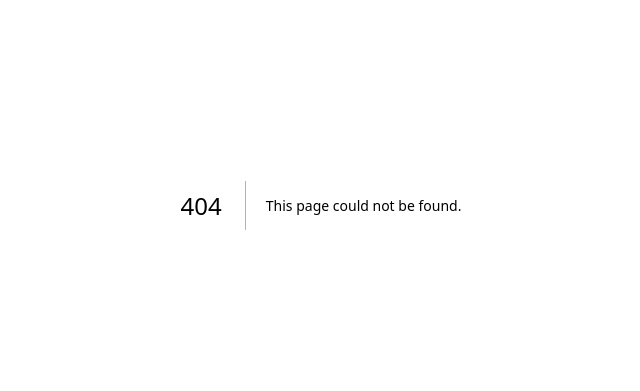
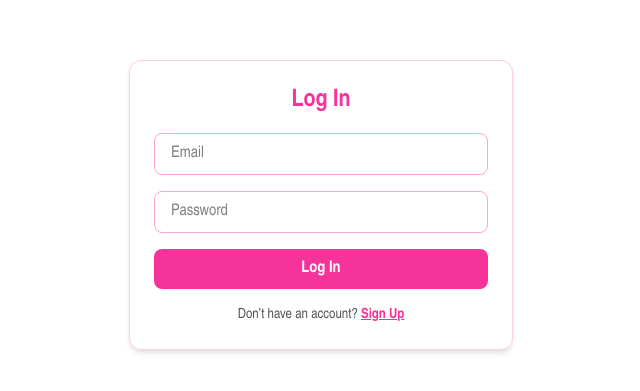
Before and after one commit to AdamSultan107/beats-store-template, a Next.js app: page /login in a window 1280 px wide. Before the commit this address had no page. Shown: the part 195-586 px from the top of the page, without its empty margins (319-959 px from the left). Built offline with nearby package versions, Linux system fonts and the light colour scheme; no server answers.

Commit message:
added login and thank you page; linked login page to navbar; edited checkout and cart pages

```diff
--- a/app/cart/page.tsx
+++ b/app/cart/page.tsx
@@ -19,6 +19,7 @@ type CartItem = {
 
 export default function CartPage() {
   const [showConfirmModal, setShowConfirmModal] = useState(false);
+  const [showToast, setShowToast] = useState(false);
   const [cartItems, setCartItems] = useState<CartItem[]>([]);
   const [loading, setLoading] = useState(true);
 
@@ -54,8 +55,6 @@ export default function CartPage() {
     const guestId = localStorage.getItem("shadx2_guest_id");
     if (!guestId) return;
 
-    if (!confirm("Are you sure you want to clear your cart?")) return;
-
     const { error } = await supabase
       .from("cart_items")
       .delete()
@@ -65,6 +64,8 @@ export default function CartPage() {
       console.error("Error clearing cart:", error);
     } else {
       fetchCartItems();
+      setShowToast(true);
+      setTimeout(() => setShowToast(false), 3000);
     }
   };
 
@@ -77,9 +78,16 @@ export default function CartPage() {
   }, []);
 
   return (
-    <div className="bg-white text-black font-[Arial_Narrow] min-h-screen">
+    <div className="bg-white text-black font-[Arial_Narrow] min-h-screen relative">
       <Navbar />
       <main className="max-w-5xl mx-auto px-6 py-16">
+        {showToast && (
+          <div className="mb-6 text-center">
+            <div className="inline-block bg-pink-500 text-white font-semibold py-2 px-4 rounded-xl shadow transition">
+              Your cart has been cleared.
+            </div>
+          </div>
+        )}
         <h1 className="text-3xl font-bold mb-10 text-center">Your Cart</h1>
 
         {loading ? (
@@ -106,7 +114,7 @@ export default function CartPage() {
                 </div>
                 <button
                   onClick={() => handleRemove(item.id)}
-                  className="text-sm text-pink-500 hover:text-pink-700 font-semibold"
+                  className="text-sm text-pink-500 hover:text-pink-700 font-semibold cursor-pointer"
                 >
                   Remove
                 </button>
@@ -121,7 +129,7 @@ export default function CartPage() {
             <div className="flex justify-end">
               <button
                 onClick={() => setShowConfirmModal(true)}
-                className="text-sm text-red-500 hover:text-red-700 font-semibold"
+                className="text-sm text-red-500 cursor-pointer hover:text-red-700 font-semibold"
               >
                 Clear Cart
               </button>
@@ -129,12 +137,12 @@ export default function CartPage() {
 
             <div className="text-center mt-8 space-y-4">
               <Link href="/checkout">
-                <button className="bg-pink-500 hover:bg-pink-600 text-white px-6 py-2 rounded-lg transition">
+                <button className="bg-pink-500 hover:bg-pink-600 cursor-pointer text-white px-6 py-2 rounded-lg transition">
                   Proceed to Checkout
                 </button>
               </Link>
               <Link href="/kits">
-                <button className="border border-pink-400 text-pink-500 hover:bg-pink-100 px-6 py-2 rounded-lg transition ml-4">
+                <button className="border border-pink-400 cursor-pointer text-pink-500 hover:bg-pink-100 px-6 py-2 rounded-lg transition ml-4">
                   Continue Shopping
                 </button>
               </Link>
@@ -144,6 +152,7 @@ export default function CartPage() {
       </main>
       <Footer />
 
+      {/* Modal */}
       {showConfirmModal && (
         <div className="fixed inset-0 bg-black/30 flex items-center justify-center z-50">
           <div className="bg-white rounded-xl p-6 max-w-sm w-full text-center shadow-lg font-[Arial_Narrow]">
@@ -156,7 +165,7 @@ export default function CartPage() {
             <div className="flex justify-center gap-4">
               <button
                 onClick={() => setShowConfirmModal(false)}
-                className="px-4 py-2 text-sm text-neutral-600 border border-neutral-300 rounded-lg hover:bg-neutral-100"
+                className="px-4 py-2 text-sm text-neutral-600 border border-neutral-300 rounded-lg hover:bg-neutral-100 cursor-pointer"
               >
                 Cancel
               </button>
@@ -165,7 +174,7 @@ export default function CartPage() {
                   setShowConfirmModal(false);
                   await handleClearCart();
                 }}
-                className="px-4 py-2 text-sm text-white bg-red-500 hover:bg-red-600 rounded-lg"
+                className="px-4 py-2 text-sm text-white bg-red-500 hover:bg-red-600 rounded-lg cursor-pointer"
               >
                 Yes, Clear
               </button>
--- a/app/checkout/page.tsx
+++ b/app/checkout/page.tsx
@@ -3,6 +3,7 @@
 import { useEffect, useState } from "react";
 import { useRouter } from "next/navigation";
 import supabase from "@/lib/supabaseClient";
+import { getOrGenerateGuestId } from "@/lib/guest";
 import Navbar from "@/components/Navbar";
 import Footer from "@/components/Footer";
 
@@ -23,9 +24,8 @@ export default function CheckoutPage() {
   const [submitting, setSubmitting] = useState(false);
   const router = useRouter();
 
-  const guestId = typeof window !== "undefined"
-    ? localStorage.getItem("shadx2_guest_id")
-    : null;
+  const guestId =
+    typeof window !== "undefined" ? getOrGenerateGuestId() : null;
 
   useEffect(() => {
     async function fetchCart() {
@@ -39,7 +39,6 @@ export default function CheckoutPage() {
       if (error) {
         console.error("Failed to fetch cart:", error);
       } else if (data) {
-        // Fix: kit is returned as an array, extract the first element
         setCartItems(
           data.map((item: any) => ({
             ...item,
@@ -85,11 +84,8 @@ export default function CheckoutPage() {
       return;
     }
 
-    // ✅ Clear cart
     await supabase.from("cart_items").delete().eq("guest_id", guestId);
-
-    // ✅ Redirect
-    router.push("/thank-you");
+    router.push("/thankyou?status=success");
   };
 
   return (
@@ -129,7 +125,7 @@ export default function CheckoutPage() {
               <button
                 type="submit"
                 disabled={submitting}
-                className={`bg-pink-500 text-white font-semibold px-6 py-2 rounded-lg ${
+                className={`bg-pink-500 text-white cursor-pointer font-semibold px-6 py-2 rounded-lg ${
                   submitting ? "opacity-60 cursor-not-allowed" : "hover:bg-pink-600"
                 }`}
               >
--- /dev/null
+++ b/app/login/page.tsx
@@ -0,0 +1,78 @@
+"use client";
+
+import { useState } from "react";
+import { useRouter } from "next/navigation";
+import supabase from "@/lib/supabaseClient";
+
+export default function LoginPage() {
+  const router = useRouter();
+  const [email, setEmail] = useState("");
+  const [password, setPassword] = useState("");
+  const [isSignUp, setIsSignUp] = useState(false);
+  const [error, setError] = useState("");
+
+  const handleAuth = async (e: React.FormEvent) => {
+    e.preventDefault();
+    setError("");
+
+    const fn = isSignUp ? supabase.auth.signUp : supabase.auth.signInWithPassword;
+    const { error } = await fn({ email, password });
+
+    if (error) {
+      setError(error.message);
+    } else {
+      router.push("/kits");
+    }
+  };
+
+  return (
+    <div className="min-h-screen flex items-center justify-center bg-white text-black font-[Arial_Narrow] px-4">
+      <form
+        onSubmit={handleAuth}
+        className="w-full max-w-sm space-y-4 border border-pink-200 p-6 rounded-xl shadow-md"
+      >
+        <h1 className="text-2xl font-bold text-center text-pink-500">
+          {isSignUp ? "Create an Account" : "Log In"}
+        </h1>
+
+        {error && <p className="text-red-500 text-sm text-center">{error}</p>}
+
+        <input
+          type="email"
+          required
+          placeholder="Email"
+          value={email}
+          onChange={(e) => setEmail(e.target.value)}
+          className="w-full border border-pink-300 px-4 py-2 rounded-lg focus:outline-none focus:ring-2 focus:ring-pink-400"
+        />
+
+        <input
+          type="password"
+          required
+          placeholder="Password"
+          value={password}
+          onChange={(e) => setPassword(e.target.value)}
+          className="w-full border border-pink-300 px-4 py-2 rounded-lg focus:outline-none focus:ring-2 focus:ring-pink-400"
+        />
+
+        <button
+          type="submit"
+          className="w-full bg-pink-500 hover:bg-pink-600 text-white font-semibold py-2 rounded-lg cursor-pointer"
+        >
+          {isSignUp ? "Sign Up" : "Log In"}
+        </button>
+
+        <p className="text-sm text-center text-neutral-600">
+          {isSignUp ? "Already have an account?" : "Don’t have an account?"}{" "}
+          <button
+            type="button"
+            onClick={() => setIsSignUp(!isSignUp)}
+            className="text-pink-500 font-semibold underline cursor-pointer"
+          >
+            {isSignUp ? "Log In" : "Sign Up"}
+          </button>
+        </p>
+      </form>
+    </div>
+  );
+}
--- /dev/null
+++ b/app/thankyou/page.tsx
@@ -0,0 +1,26 @@
+"use client";
+
+import Link from "next/link";
+import Navbar from "@/components/Navbar";
+import Footer from "@/components/Footer";
+
+export default function ThankYouPage() {
+  return (
+    <div className="bg-white min-h-screen text-black font-[Arial_Narrow] flex flex-col">
+      <Navbar />
+      <main className="flex-grow flex flex-col items-center justify-center px-6 py-16 text-center">
+        <h1 className="text-4xl font-bold text-pink-500 mb-6">Thank You!</h1>
+        <p className="text-lg text-neutral-700 mb-8">
+          Your order has been placed successfully. You’ll receive a confirmation email shortly.
+        </p>
+        <Link
+          href="/kits"
+          className="bg-pink-500 hover:bg-pink-600 text-white font-semibold px-6 py-2 rounded-lg transition"
+        >
+          Continue Browsing
+        </Link>
+      </main>
+      <Footer />
+    </div>
+  );
+}
--- a/components/Navbar.tsx
+++ b/components/Navbar.tsx
@@ -1,80 +1,85 @@
-"use client"
+"use client";
 
-import { useState, useEffect } from "react"
-import { Button } from "@/components/ui/button"
-import { Sheet, SheetContent, SheetTrigger, SheetTitle } from "@/components/ui/sheet"
-import Image from "next/image"
-import Logo from "@/public/shadlogo.png"
-import { FaShoppingCart, FaUser, FaBars } from "react-icons/fa"
-import { AiOutlineSearch } from "react-icons/ai"
-import AudioPlayer from "@/components/AudioPlayer"
-import { Music } from "lucide-react"
-import Link from "next/link"
-import supabase from "@/lib/supabaseClient"
+import { useState, useEffect } from "react";
+import { Button } from "@/components/ui/button";
+import { Sheet, SheetContent, SheetTrigger, SheetTitle } from "@/components/ui/sheet";
+import Image from "next/image";
+import Logo from "@/public/shadlogo.png";
+import { FaShoppingCart, FaUser, FaBars } from "react-icons/fa";
+import { Music } from "lucide-react";
+import Link from "next/link";
+import AudioPlayer from "@/components/AudioPlayer";
+import supabase from "@/lib/supabaseClient";
 
-const sections = ["beats", "about", "kits"]
+const sections = ["beats", "about", "kits"];
 
 export default function Navbar() {
-  const [cartItems, setCartItems] = useState(0)
+  const [cartItems, setCartItems] = useState(0);
+  const [activeSection, setActiveSection] = useState("");
+  const [isSheetOpen, setIsSheetOpen] = useState(false);
+  const [kitsOpen, setKitsOpen] = useState(false);
 
   useEffect(() => {
     const fetchCartCount = async () => {
-      const guestId = localStorage.getItem("shadx2_guest_id")
-      if (!guestId) return
+      const guestId = localStorage.getItem("shadx2_guest_id");
+      if (!guestId) return;
 
       const { count } = await supabase
         .from("cart_items")
         .select("id", { count: "exact" })
-        .eq("guest_id", guestId)
+        .eq("guest_id", guestId);
 
-      setCartItems(count || 0)
-    }
+      setCartItems(count || 0);
+    };
 
-    fetchCartCount()
-  }, [])
-
-  const [activeSection, setActiveSection] = useState("")
-  const [isSheetOpen, setIsSheetOpen] = useState(false)
-  const [kitsOpen, setKitsOpen] = useState(false)
+    fetchCartCount();
+  }, []);
 
   useEffect(() => {
     const handleResize = () => {
-      if (window.innerWidth >= 768) setIsSheetOpen(false)
-    }
-    window.addEventListener("resize", handleResize)
-    return () => window.removeEventListener("resize", handleResize)
-  }, [])
+      if (window.innerWidth >= 768) setIsSheetOpen(false);
+    };
+    window.addEventListener("resize", handleResize);
+    return () => window.removeEventListener("resize", handleResize);
+  }, []);
 
   useEffect(() => {
     const observer = new IntersectionObserver(
       (entries) => {
-        const visible = entries.find((entry) => entry.isIntersecting)
-        if (visible) setActiveSection(visible.target.id)
+        const visible = entries.find((entry) => entry.isIntersecting);
+        if (visible) setActiveSection(visible.target.id);
       },
       { rootMargin: "-40% 0px -55% 0px", threshold: 0.1 }
-    )
+    );
+
     sections.forEach((id) => {
-      const el = document.getElementById(id)
-      if (el) observer.observe(el)
-    })
-    return () => observer.disconnect()
-  }, [])
+      const el = document.getElementById(id);
+      if (el) observer.observe(el);
+    });
+
+    return () => observer.disconnect();
+  }, []);
 
   const linkClass = (id: string) =>
     `text-medium font-medium lowercase transition ${
       activeSection === id
         ? "text-pink-500 underline underline-offset-4"
         : "text-neutral-800 hover:text-pink-400"
-    }`
+    }`;
 
   return (
     <nav className="sticky top-0 z-50 bg-white py-4">
-      {/* Floating Logo Animation */}
       <style jsx>{`
         @keyframes floating {
-          0% { transform: translateY(0); }
-          50% { transform: translateY(-10px); }
-          100% { transform: translateY(0); }
+          0% {
+            transform: translateY(0);
+          }
+          50% {
+            transform: translateY(-10px);
+          }
+          100% {
+            transform: translateY(0);
+          }
         }
         .animate-floating {
           animation: floating 2.5s ease-in-out infinite;
@@ -97,7 +102,6 @@ export default function Navbar() {
             <a href="https://www.beatstars.com/">Beats</a>
             <a href="/about">About Me</a>
 
-            {/* Kits with dropdown */}
             <div className="relative">
               <button
                 onClick={() => setKitsOpen(!kitsOpen)}
@@ -138,11 +142,11 @@ export default function Navbar() {
 
         {/* Right: Icons */}
         <div className="flex justify-end items-center gap-4">
-          {/* <Button variant="ghost" className="h-10 w-10 p-0 text-neutral-800 cursor-pointer hover:text-pink-400 hover:bg-transparent">
-            <AiOutlineSearch className="h-5 w-5" />
-          </Button> */}
           <Link href="/cart">
-            <Button variant="ghost" className="h-10 w-10 p-0 text-neutral-800 cursor-pointer hover:text-pink-400 hover:bg-transparent relative">
+            <Button
+              variant="ghost"
+              className="h-10 w-10 p-0 text-neutral-800 cursor-pointer hover:text-pink-400 hover:bg-transparent relative"
+            >
               <FaShoppingCart className="h-5 w-5" />
               {cartItems > 0 && (
                 <span className="absolute -top-1 -right-1 bg-pink-400 text-white rounded-full text-xs w-4 h-4 flex items-center justify-center">
@@ -152,14 +156,19 @@ export default function Navbar() {
             </Button>
           </Link>
 
-          <Button variant="ghost" className="h-10 w-10 p-0 text-neutral-800 cursor-pointer hover:text-pink-400 hover:bg-transparent">
+          <Button
+            variant="ghost"
+            className="h-10 w-10 p-0 text-neutral-800 cursor-pointer hover:text-pink-400 hover:bg-transparent"
+          >
             <FaUser className="h-5 w-5" />
           </Button>
 
-          {/* Mobile Menu */}
           <Sheet open={isSheetOpen} onOpenChange={setIsSheetOpen}>
             <SheetTrigger asChild>
-              <Button variant="ghost" className="md:hidden h-10 w-10 p-0 text-neutral-800 hover:text-pink-400 hover:bg-transparent">
+              <Button
+                variant="ghost"
+                className="md:hidden h-10 w-10 p-0 text-neutral-800 hover:text-pink-400 hover:bg-transparent"
+              >
                 <FaBars className="h-5 w-5" />
               </Button>
             </SheetTrigger>
@@ -170,9 +179,15 @@ export default function Navbar() {
                   <Image src={Logo} alt="Shadx2 Logo" width={32} height={32} className="w-auto h-8" />
                 </div>
                 <div className="flex flex-col gap-4 text-[1.15rem] font-[Arial_Narrow]">
-                  <a href="#beats" className={linkClass("beats") + " p-2"}>beats</a>
-                  <a href="#about" className={linkClass("about") + " p-2"}>about me</a>
-                  <a href="#kits" className={linkClass("kits") + " p-2"}>kits</a>
+                  <a href="#beats" className={linkClass("beats") + " p-2"}>
+                    beats
+                  </a>
+                  <a href="#about" className={linkClass("about") + " p-2"}>
+                    about me
+                  </a>
+                  <a href="#kits" className={linkClass("kits") + " p-2"}>
+                    kits
+                  </a>
                 </div>
               </div>
             </SheetContent>
@@ -180,5 +195,5 @@ export default function Navbar() {
         </div>
       </div>
     </nav>
-  )
+  );
 }
--- a/lib/supabaseClient.ts
+++ b/lib/supabaseClient.ts
@@ -1,9 +1,6 @@
 // lib/supabaseClient.ts
 import { createClient } from '@supabase/supabase-js';
 import { getOrGenerateGuestId } from './guest';
-console.log('Supabase URL:', process.env.NEXT_PUBLIC_SUPABASE_URL);
-console.log('Supabase Key:', process.env.NEXT_PUBLIC_SUPABASE_ANON_KEY?.slice(0, 8)); // safe partial log
-
 
 const supabase = createClient(
   process.env.NEXT_PUBLIC_SUPABASE_URL!,
```
